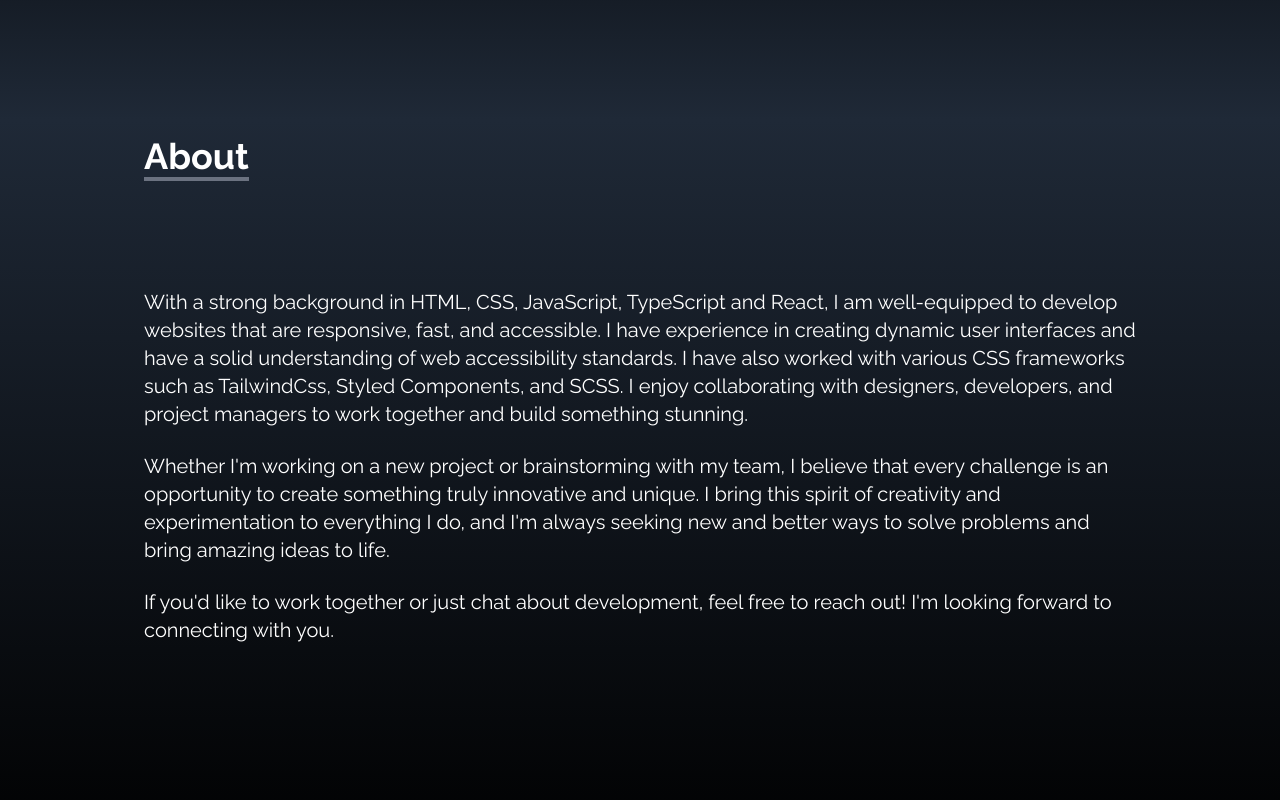
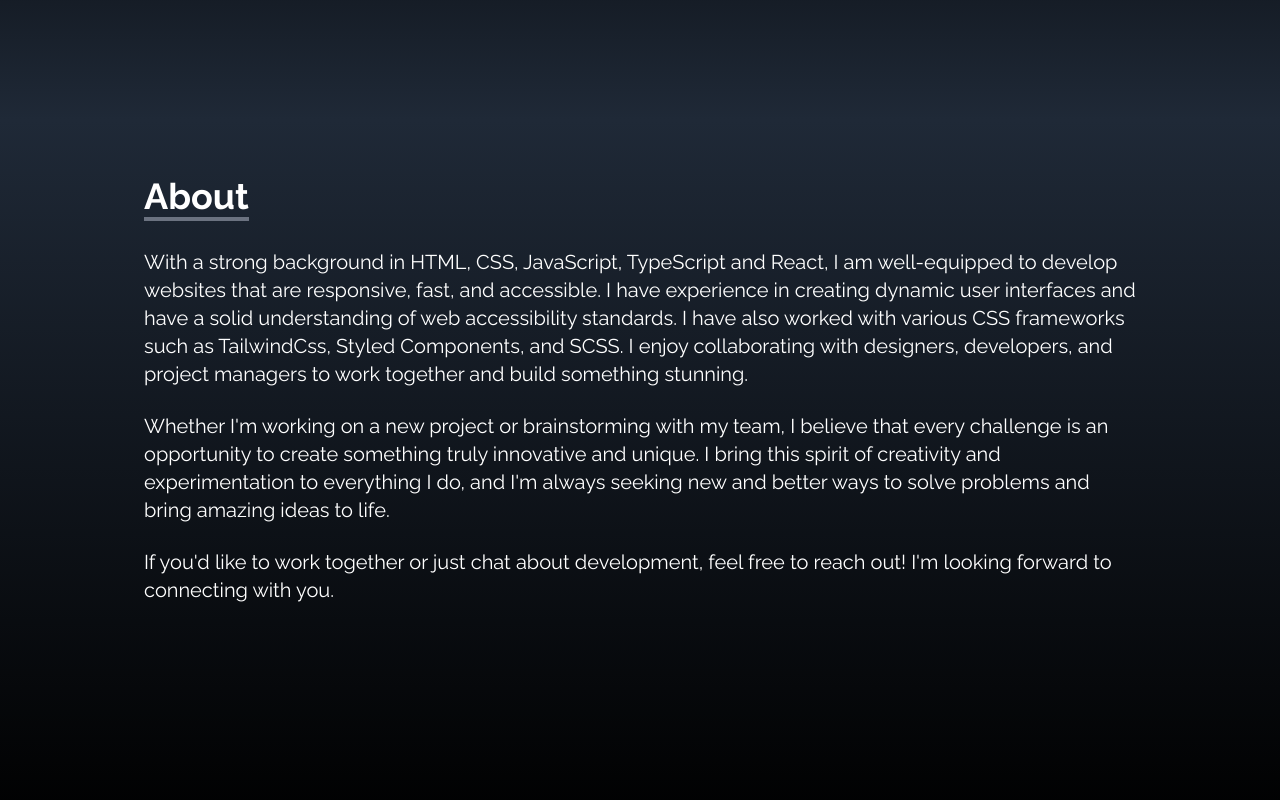
Before and after one commit to Luiz-Fel/luiz-fel-portfolio, a React (Vite) app: page / in a window 1280 px wide. Shown: the part 680-1480 px from the top of the page. Built offline with nearby package versions, Linux system fonts and the light colour scheme.

Commit message:
Updated margin styles

```diff
--- a/src/components/About.jsx
+++ b/src/components/About.jsx
@@ -4,7 +4,7 @@ const About = () => {
   return (
     <div
       name="about"
-      className="w-full h-3/4 pb-52 bg-gradient-to-b from-gray-800 to-black text-white"
+      className="w-full h-3/4 pb-24 md:pb-52 bg-gradient-to-b from-gray-800 to-black text-white pt-10"
     >
       <div className="max-w-screen-lg p-4 mx-auto flex flex-col justify-center w-full h-full">
         <div className="pb-8">
@@ -13,7 +13,7 @@ const About = () => {
           </p>
         </div>
 
-        <p className="text-xl mt-20">
+        <p className="text-xl ">
           With a strong background in HTML, CSS, JavaScript, TypeScript and React, I am well-equipped to develop
           websites that are responsive, fast, and accessible. I have experience in creating dynamic
           user interfaces and have a solid understanding of web accessibility standards. I have also
```
